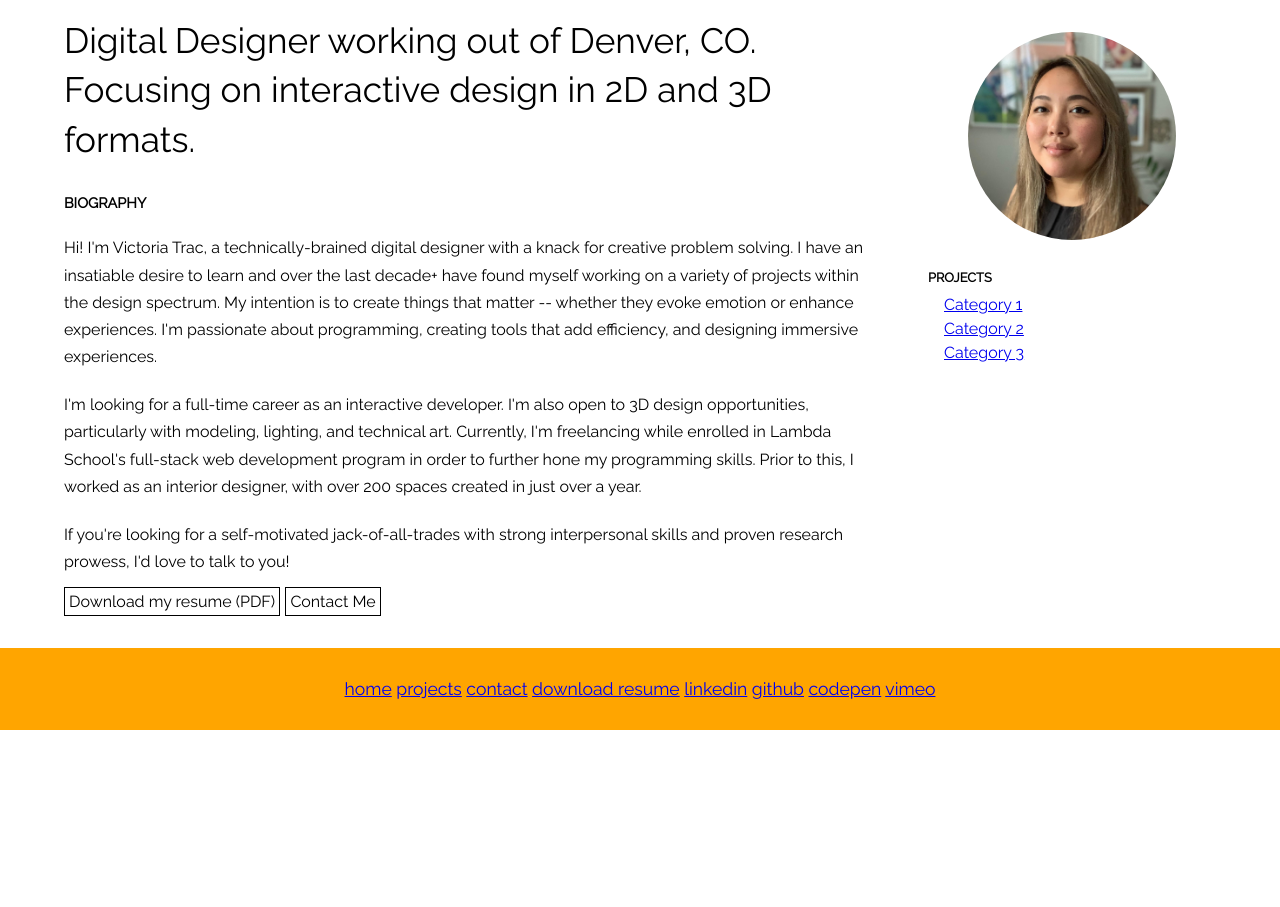
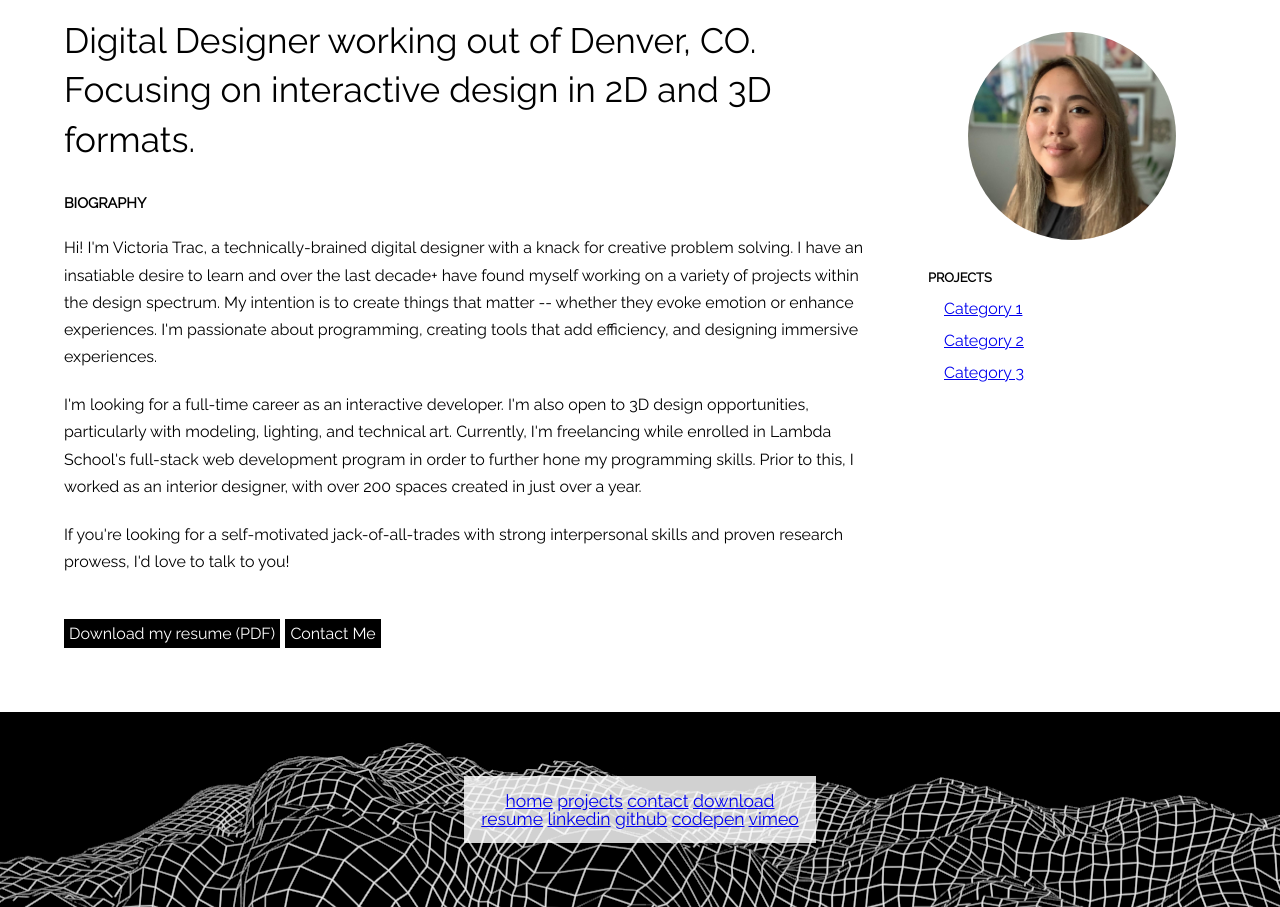
Before and after one commit to victoriatrac/portfolio, a plain HTML site: page index.html in a window 1280 px wide. Shown: the part 137-1044 px from the top of the page. Before the commit the page ends 867 px from the top, so only its background shows below. Drawn offline with Linux system fonts and the light colour scheme.

Commit message:
minor tweaks - update

```diff
--- a/index.html
+++ b/index.html
@@ -8,13 +8,13 @@
         <link href="https://fonts.googleapis.com/css2?family=Raleway&display=swap" rel="stylesheet">
 
         <!-- stylesheet -->
-        <link rel="stylesheet" type="text/css" href="/style.css">
+        <link rel="stylesheet" type="text/css" href="style.css">
 
         <!-- setting the favicon-->
-        <link rel="apple-touch-icon" sizes="180x180" href="/apple-touch-icon.png">
-        <link rel="icon" type="image/png" sizes="32x32" href="/favicon-32x32.png">
-        <link rel="icon" type="image/png" sizes="16x16" href="/favicon-16x16.png">
-        <link rel="manifest" href="/site.webmanifest">
+        <link rel="apple-touch-icon" sizes="180x180" href="apple-touch-icon.png">
+        <link rel="icon" type="image/png" sizes="32x32" href="favicon-32x32.png">
+        <link rel="icon" type="image/png" sizes="16x16" href="favicon-16x16.png">
+        <link rel="manifest" href="site.webmanifest">
     </head>
 
     <!-- title -->
@@ -35,7 +35,7 @@
 
                     <!-- logo -->
                     <div id="logo">
-                        <img src="/img/logo.png" alt="logo">
+                        <img src="img/logo.png" alt="logo">
                     </div>
 
                     <!-- name, h1 -->
@@ -100,9 +100,13 @@
                         If you're looking for a self-motivated jack-of-all-trades with strong interpersonal skills and proven research prowess, I'd love to talk to you!
                     </p>
 
-                    <button id="buttons">Download my resume (PDF)</button>
+                    <span id="buttonSpan">
 
-                    <button id="buttons">Contact Me</button>
+                        <button id="buttons">Download my resume (PDF)</button>
+
+                        <button id="buttons">Contact Me</button>
+
+                    </span>
 
                 <!-- end bio container -->
                 </div>
@@ -161,9 +165,13 @@
                         If you're looking for a self-motivated jack-of-all-trades with strong interpersonal skills and proven research prowess, I'd love to talk to you!
                     </p>
 
-                    <button id="buttons">Download my resume (PDF)</button>
+                    <span id="buttonSpan">
 
-                    <button id="buttons">Contact Me</button>
+                        <button id="buttons">Download my resume (PDF)</button>
+
+                        <button id="buttons">Contact Me</button>
+
+                    </span>
 
                 <!-- end content container -->
                 </div>
--- a/style.css
+++ b/style.css
@@ -147,9 +147,9 @@ button {
 #footerContainer {
 	font-size: 1.1rem;
 	text-align: center;
-	background-color: orange;
-	padding: 2rem 0%;
-	margin-top: 2rem;
+	background-image: url('img/footer_bg.jpg');
+	padding: 4rem 0%;
+	margin-top: 4rem;
 	width: 100%;
 }
 
@@ -188,15 +188,32 @@ header {
 }
 
 #navDiv nav {
-	line-height: 1.5rem;
+	line-height: 2rem;
 	font-size: 1rem;
+}
+
+/* footer selectors */
+
+footer {
+	width: 60%;
+	margin: auto;
+	background-color: rgba(255, 255, 255, .82);;
+	padding: 1rem;
+	display: flex;
+	flex-flow: row wrap;
+	justify-content: space-between;
 }
 
 /* other selectors */
 
+#buttonSpan {
+	margin-top: 2rem;
+	display: block;
+}
+
 #buttons {
-	background-color: white;
-	color: black;
+	background-color: black;
+	color: white;
 	border: 1px solid black;
 	padding: .25rem;
 	margin-top: .75rem;
@@ -268,10 +285,6 @@ header {
 		margin: 0%;
 	}
 
-	#footerContainer {
-		/* delete if unused */
-	}
-
 	/* header and sidebar item selectors */
 
 	header {
@@ -300,6 +313,12 @@ header {
 	#navDiv nav {
 		padding-left: 1rem;
 	}
+
+	/* footer selectors */
+
+	footer {
+		max-width: 20rem;
+	}
 }
 
 /* breakpoints
```
Also changed, not shown: img/footer_bg.jpg (added).
